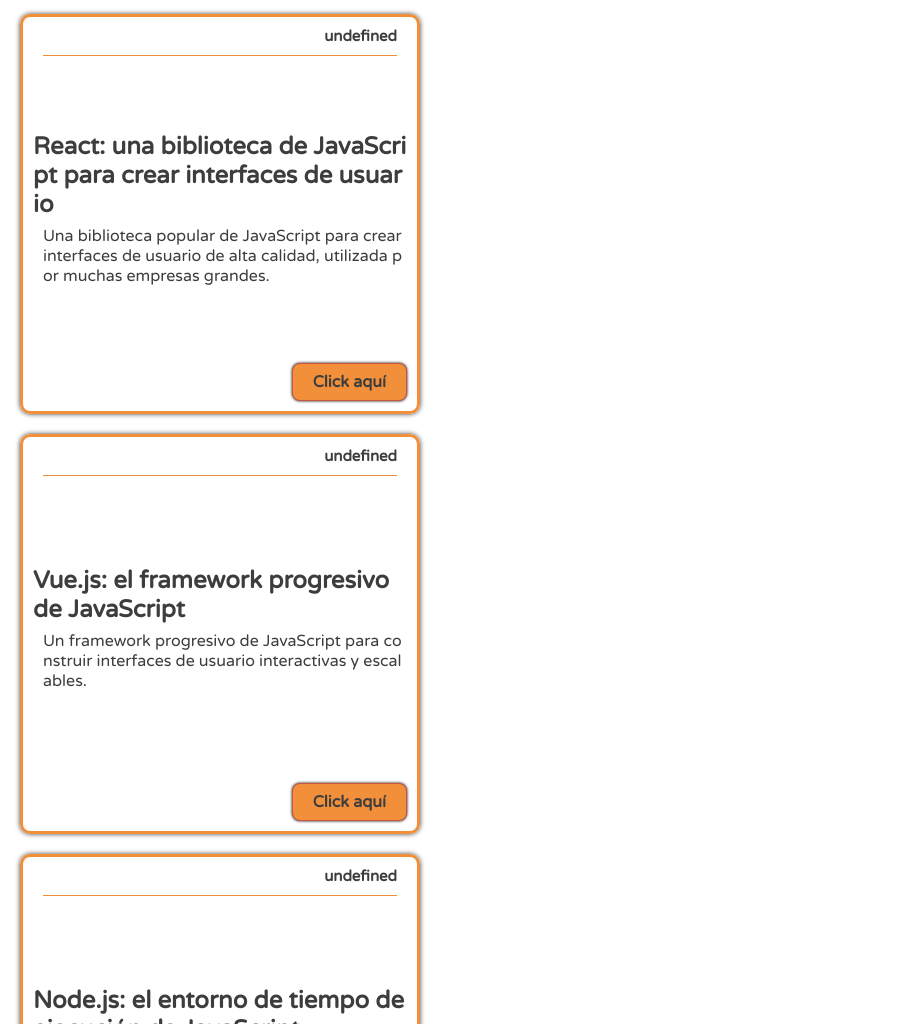
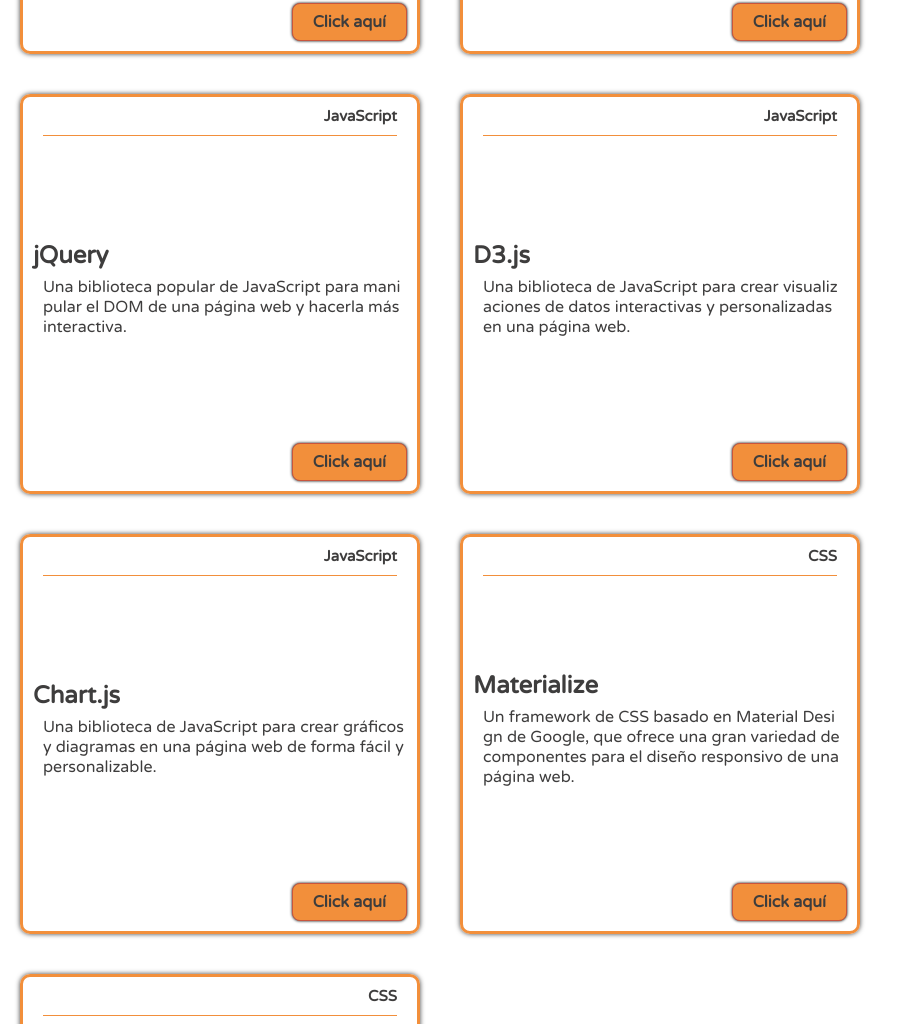
Before and after one commit to MelisaSG/mi_biblioteca, a plain HTML site: page recursos.html in a window 1280 px wide. Shown: the part 1776-2800 px from the top of the page, without its empty margins (0-911 px from the left). Drawn offline with nearby package versions, Linux system fonts and the light colour scheme.

Commit message:
retoques

```diff
--- a/recursos.json
+++ b/recursos.json
@@ -2,7 +2,7 @@
 {
    "titulo": "Introducción a HTML",
    "url": "https://www.w3schools.com/html/",
-   "tecnologia_relacionada": ["HTML"],
+   "tecnologia_relacionada": "HTML",
    "tipo_recurso": "Tutorial",
    "descripcion": "Una introducción a HTML, el lenguaje de marcado utilizado para crear páginas web."
 },
@@ -10,95 +10,95 @@
  {
    "titulo": "CSS para principiantes",
    "url": "https://www.codecademy.com/learn/learn-css",
-   "tecnologia_relacionada": ["CSS"],
+   "tecnologia_relacionada": "CSS",
    "tipo_recurso": "Curso en línea",
    "descripcion": "Un curso en línea para principiantes que cubre los fundamentos de CSS, el lenguaje utilizado para dar estilo a las páginas web."
 },
 
 {
-   "titulo": "JavaScript: el lenguaje de la web",
+   "titulo": "Fundamentos JavaScript",
    "url": "https://developer.mozilla.org/es/docs/Learn/JavaScript",
-   "tecnologia_relacionada": ["JavaScript"],
+   "tecnologia_relacionada": "JavaScript",
    "tipo_recurso": "Tutorial",
    "descripcion": "Un tutorial completo que cubre los fundamentos de JavaScript, el lenguaje de programación utilizado para crear interactividad en las páginas web."
 },
 
 {
-   "titulo": "Bootstrap: diseño web responsivo",
+   "titulo": "Bootstrap",
    "url": "https://getbootstrap.com/",
-   "tecnologia_relacionada": ["Bootstrap", "CSS"],
+   "tecnologia_relacionada": "CSS",
    "tipo_recurso": "Framework",
    "descripcion": "Un framework popular de CSS para diseño web responsivo, que permite adaptar el diseño de una página web a diferentes tamaños de pantalla."
 },
 
 {
-   "titulo": "React: una biblioteca de JavaScript para crear interfaces de usuario",
+   "titulo": "React",
    "url": "https://reactjs.org/",
-   "tecnologia_relacionada": ["React", "JavaScript"],
+   "tecnologia_relacionada": "JavaScript",
    "tipo_recurso": "Biblioteca",
    "descripcion": "Una biblioteca popular de JavaScript para crear interfaces de usuario de alta calidad, utilizada por muchas empresas grandes."
 },
 
  {
-   "titulo": "Vue.js: el framework progresivo de JavaScript",
+   "titulo": "Vue.js",
    "url": "https://vuejs.org/",
-   "tecnologia_relacionada": ["Vue.js", "JavaScript"],
+   "tecnologia_relacionada": "JavaScript",
    "tipo_recurso": "Framework",
    "descripcion": "Un framework progresivo de JavaScript para construir interfaces de usuario interactivas y escalables."
 },
 
 {
-   "titulo": "Node.js: el entorno de tiempo de ejecución de JavaScript",
+   "titulo": "Node.js",
    "url": "https://nodejs.org/",
-   "tecnologia_relacionada": ["Node.js", "JavaScript"],
+   "tecnologia_relacionada": "JavaScript",
    "tipo_recurso": "Entorno de tiempo de ejecución",
    "descripcion": "Un entorno de tiempo de ejecución de JavaScript que permite ejecutar código de JavaScript fuera del navegador."
 },
 
  {
-   "titulo": "Express.js: un framework de Node.js para crear aplicaciones web",
+   "titulo": "Express.js",
    "url": "https://expressjs.com/",
-   "tecnologia_relacionada": ["Express.js", "Node.js", "JavaScript"],
+   "tecnologia_relacionada": "JavaScript",
    "tipo_recurso": "Framework",
    "descripcion": "Un framework popular de Node.js para crear aplicaciones web y APIs."
 },
 
 {
-   "titulo": "jQuery: biblioteca de JavaScript para manipular el DOM",
+   "titulo": "jQuery",
    "url": "https://jquery.com/",
-   "tecnologia_relacionada": ["jQuery", "JavaScript"],
+   "tecnologia_relacionada": "JavaScript",
    "tipo_recurso": "Biblioteca",
    "descripcion": "Una biblioteca popular de JavaScript para manipular el DOM de una página web y hacerla más interactiva."
    },
 
    {
-   "titulo": "D3.js: biblioteca de JavaScript para visualización de datos",
+   "titulo": "D3.js",
    "url": "https://d3js.org/",
-   "tecnologia_relacionada": ["D3.js", "JavaScript"],
+   "tecnologia_relacionada":"JavaScript",
    "tipo_recurso": "Biblioteca",
    "descripcion": "Una biblioteca de JavaScript para crear visualizaciones de datos interactivas y personalizadas en una página web."
    },
 
    {
-   "titulo": "Chart.js: biblioteca de JavaScript para gráficos y diagramas",
+   "titulo": "Chart.js",
    "url": "https://www.chartjs.org/",
-   "tecnologia_relacionada": ["Chart.js", "JavaScript"],
+   "tecnologia_relacionada": "JavaScript",
    "tipo_recurso": "Biblioteca",
    "descripcion": "Una biblioteca de JavaScript para crear gráficos y diagramas en una página web de forma fácil y personalizable."
    },
 
    {
-   "titulo": "Materialize: framework de diseño responsivo basado en Material Design",
+   "titulo": "Materialize",
    "url": "https://materializecss.com/",
-   "tecnologia_relacionada": ["Materialize", "CSS"],
+   "tecnologia_relacionada": "CSS",
    "tipo_recurso": "Framework",
    "descripcion": "Un framework de CSS basado en Material Design de Google, que ofrece una gran variedad de componentes para el diseño responsivo de una página web."
    },
 
    {
-   "titulo": "Animate.css: biblioteca de CSS para animaciones en la página web",
+   "titulo": "Animate.css",
    "url": "https://animate.style/",
-   "tecnologia_relacionada": ["Animate.css", "CSS"],
+   "tecnologia_relacionada":"CSS",
    "tipo_recurso": "Biblioteca",
    "descripcion": "Una biblioteca de CSS para agregar animaciones a elementos de una página web sin tener que escribir código JavaScript adicional."
    }
--- a/script.js
+++ b/script.js
@@ -7,7 +7,7 @@
         for(recurso of data){
             tarjetaHTML.innerHTML +=`
                 <div class="tarjeta-recurso" id="tarjeta-recurso">
-                <div class="tecnologia-recurso">${recurso.tecnologia}</div>
+                <div class="tecnologia-recurso">${recurso.tecnologia_relacionada}</div>
                 <div class="informacion-recurso">
                     <div class="titulo-recurso">${recurso.titulo}</div>
                     <div class="descripcion-recurso">${recurso.descripcion}</div>
--- a/style.css
+++ b/style.css
@@ -13,7 +13,7 @@
 *{
     box-sizing: border-box;
     margin: 0%;
-    padding: 0%;
+
 }
 
 body {
@@ -25,10 +25,7 @@
 
   }
 
-main{
-    display: flex;
-    width: 100vw;
-}
+
 
 section{
     margin: 0 20% 0 20% ;
@@ -122,7 +119,7 @@
     resize: vertical;
 }
 
-button form{
+.boton-form{
 
    font-weight: bold;
    margin-top: 20px;
@@ -135,12 +132,12 @@
    cursor: pointer;
 }
 
-button:hover{
+.boton-form:hover{
     background-color: var(--color-quinto);
 
 }
 
-button:active{
+.boton-form:active{
     border: none;
     background-color: var(--color-cuarto);
     color:antiquewhite;
@@ -162,6 +159,11 @@
 }
 
 /*tarejeta recurso */
+
+#tarjeta-recurso{
+    display: flex;
+    flex-wrap: wrap;
+}
 
 .tarjeta-recurso{
     display: flex;
@@ -196,6 +198,7 @@
     font-weight: bold;
     font-size: 24px;
     margin-bottom: 5px;
+
 
 }
 
```
Also changed, not shown: index.html (+1 -1 lines).
